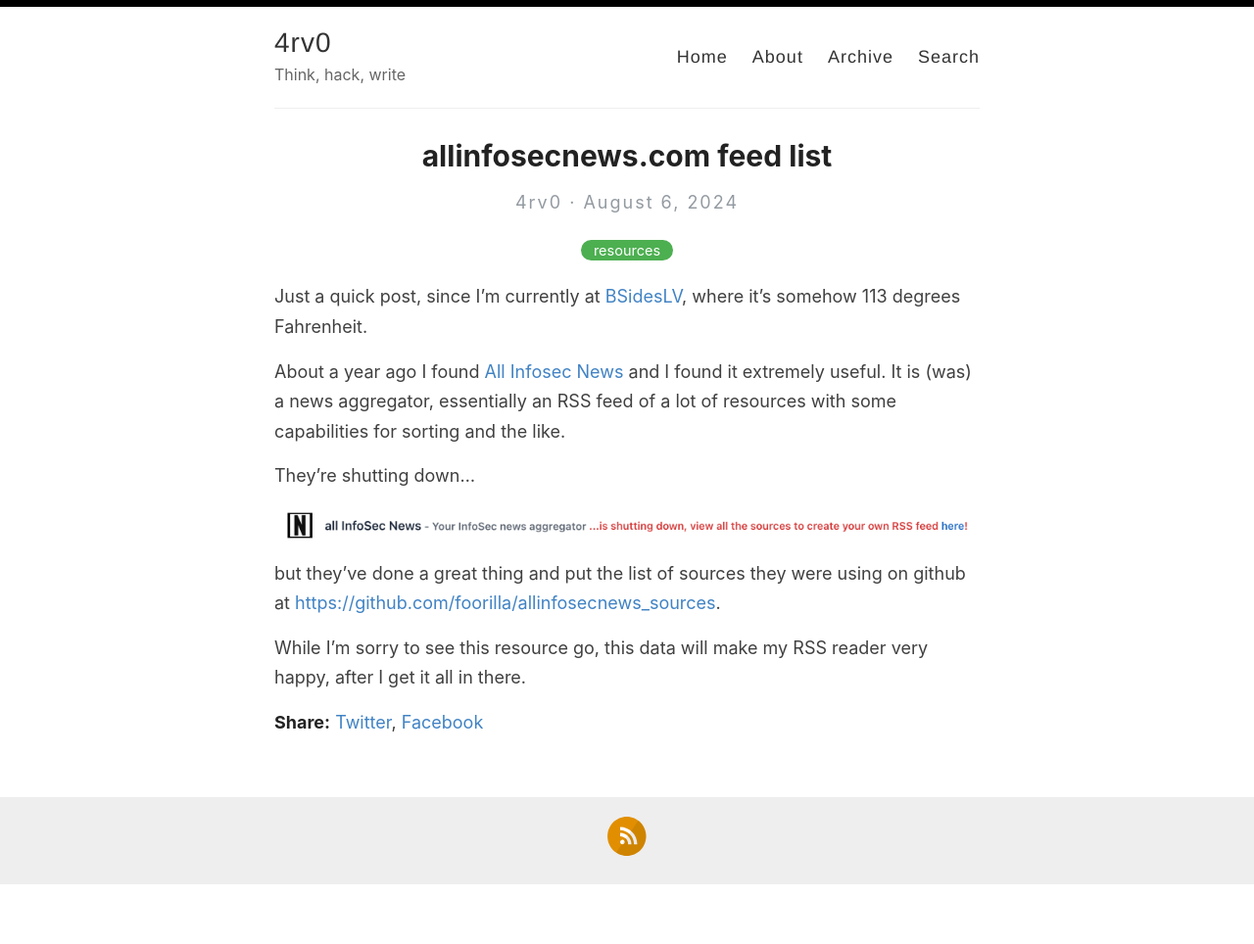
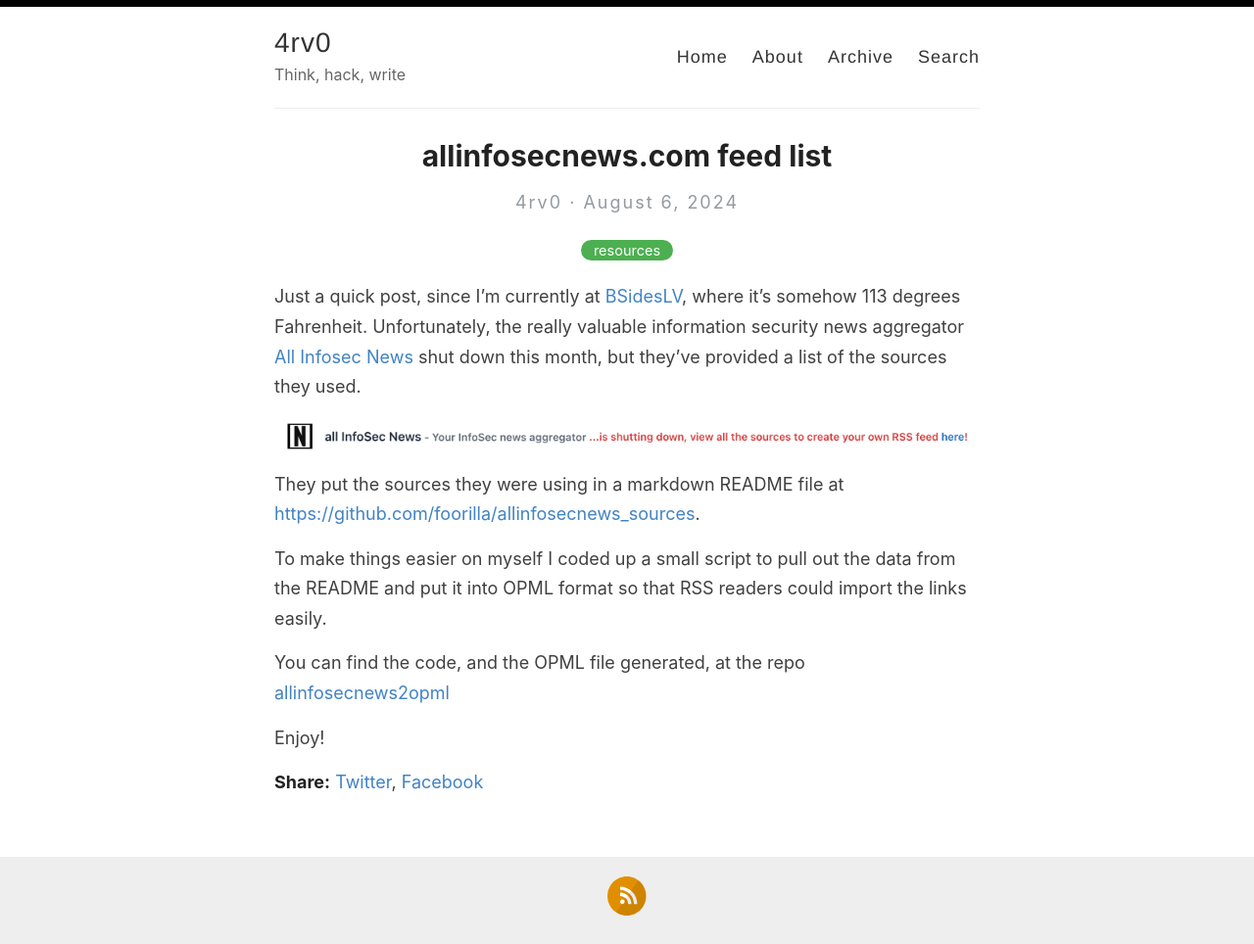
Before and after one commit to 4rv0/4rv0.github.io, a Jekyll site: the page built from _posts/2024-08-06-allinfosecnews_resources.markdown, in a window 1280 px wide. Shown: the whole page at 98% size. Built offline with Jekyll 4.4.1, drawn with Linux system fonts in a browser that asks for light colours; before the commit the page ends 903 px from its top, so only the background shows below that.

Commit message:
updated post

```diff
--- a/_posts/2024-08-06-allinfosecnews_resources.markdown
+++ b/_posts/2024-08-06-allinfosecnews_resources.markdown
@@ -4,14 +4,16 @@ title:  "allinfosecnews.com feed list"
 date:   2024-08-06 00:00:00 -0700
 categories: resources
 ---
-Just a quick post, since I'm currently at [BSidesLV](https://bsideslv.org), where it's somehow 113 degrees Fahrenheit.
-
-About a year ago I found [All Infosec News](https://allinfosecnews.com) and I found it extremely useful. It is (was) a news aggregator, essentially an RSS feed of a lot of resources with some capabilities for sorting and the like.
-
-They're shutting down...
+Just a quick post, since I'm currently at [BSidesLV](https://bsideslv.org), where it's somehow 113 degrees Fahrenheit. Unfortunately,
+the really valuable information security news aggregator [All Infosec News](https://allinfosecnews.com) shut down this month,
+but they've provided a list of the sources they used.
 
 ![image of shutdown announcement from allinfosecnews.com](/images/allinfosecnews_shutdown.png)
 
-but they've done a great thing and put the list of sources they were using on github at [https://github.com/foorilla/allinfosecnews_sources](https://github.com/foorilla/allinfosecnews_sources).
+They put the sources they were using in a markdown README file at [https://github.com/foorilla/allinfosecnews_sources](https://github.com/foorilla/allinfosecnews_sources).
 
-While I'm sorry to see this resource go, this data will make my RSS reader very happy, after I get it all in there.
+To make things easier on myself I coded up a small script to pull out the data from the README and put it into OPML format so that RSS readers could import the links easily.
+
+You can find the code, and the OPML file generated, at the repo [allinfosecnews2opml](https://github.com/4rv0/allinfosecnews2opml)
+
+Enjoy!
```
